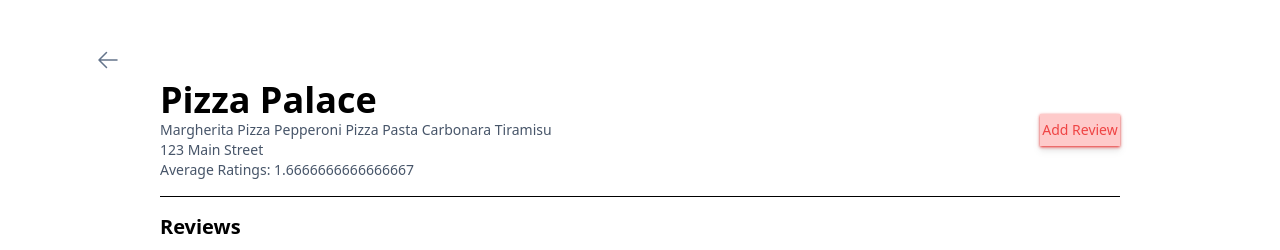
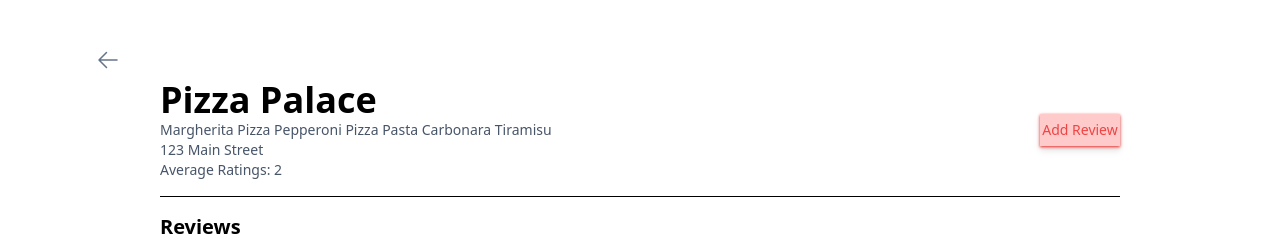
Before and after one commit to ParthDevTs/machine_coding_6, a React (Create React App) app: page /resturant/1 in a window 1280 px wide. Shown: the top 250 px of the page. Built offline with nearby package versions, Linux system fonts and the light colour scheme.

Commit message:
Rating error resolved

```diff
--- a/src/pages/ResturantDetailPage.jsx
+++ b/src/pages/ResturantDetailPage.jsx
@@ -8,10 +8,9 @@ function ResturantDetailPage() {
     const { restId } = useParams()
     const { restaurantsData, navigate } = useResturant();
 
-    const resturant = restaurantsData
-        .find((resturant) => resturant.id === parseInt(restId))
-
-    const avgRatings = resturant.ratings.reduce((total, curr) => total + curr.rating, 0) / resturant.ratings.length
+    const resturant = restaurantsData.find((resturant) => resturant.id === parseInt(restId))
+    const totalRatings = resturant.ratings.reduce((total, curr) => total + parseInt(curr.rating), 0)
+    const avgRatings = Math.ceil(totalRatings / resturant.ratings.length)
     const [showAddReview, setShowAddReview] = useState(false)
     return (
         <div className="Resturant__detail__page z-0 px-[10rem] py-[5rem] relative">
```
